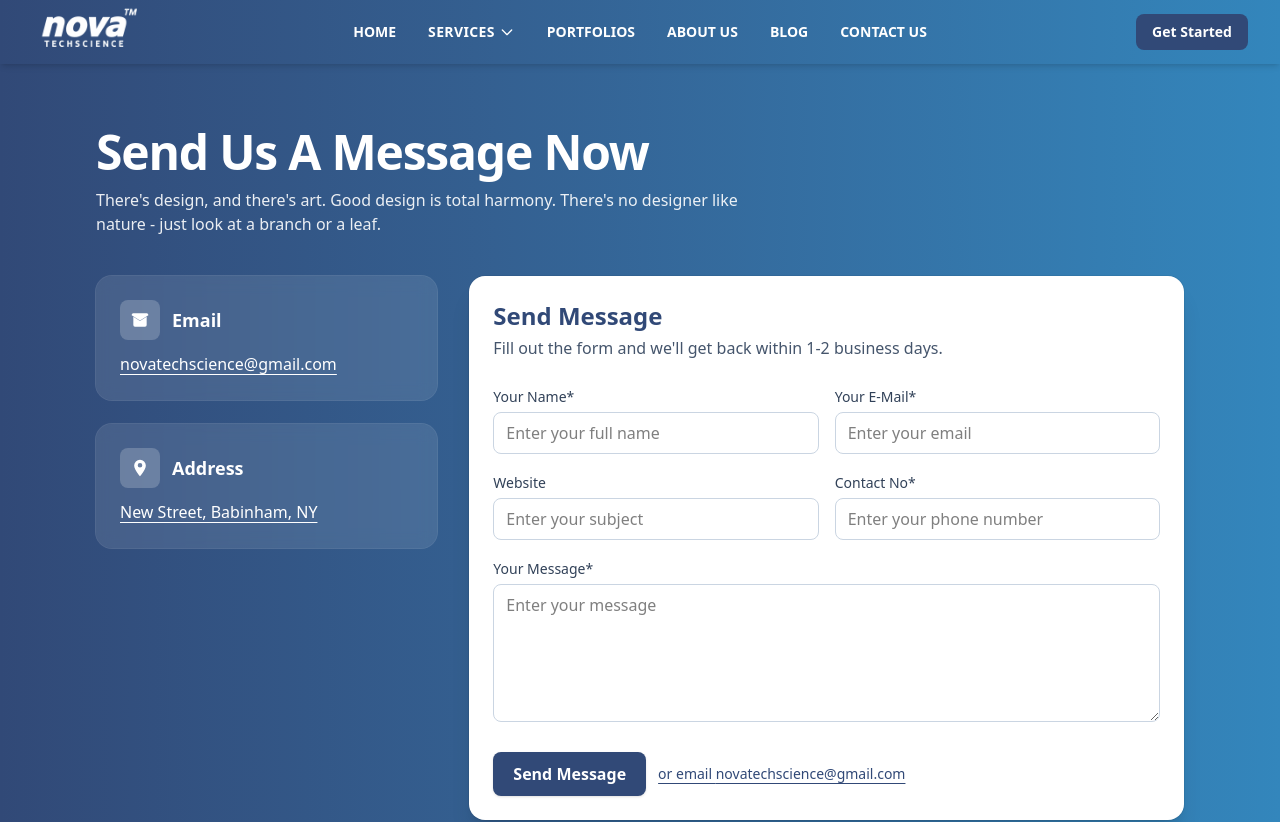
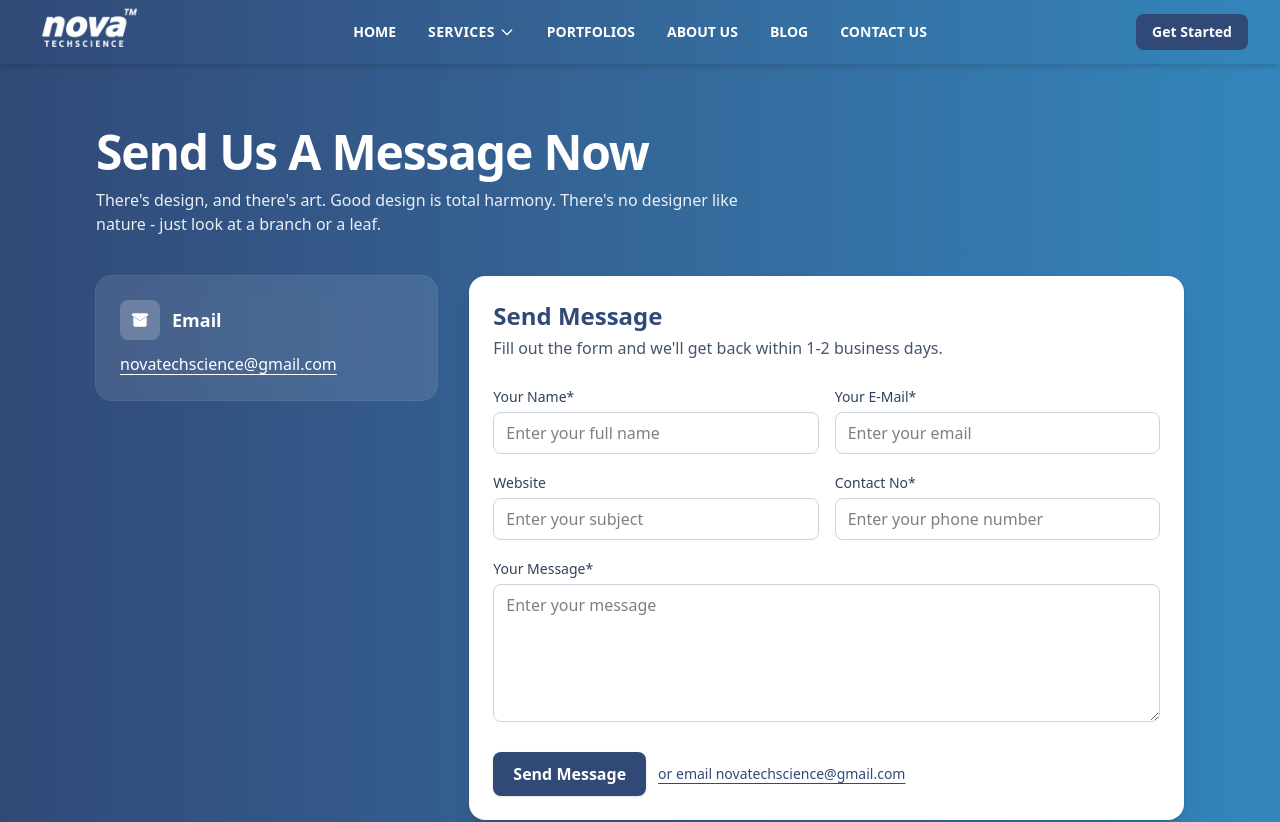
Before and after one commit to Prathamesh0008/Nova-office, a React (Vite) app: page /contact in a window 1280 px wide. Shown: the top 822 px of the page. Built offline with nearby package versions, Linux system fonts and the light colour scheme.

Commit message:
contact page

```diff
--- a/src/components/Contact.jsx
+++ b/src/components/Contact.jsx
@@ -1,6 +1,6 @@
 import React, { useState } from "react";
 
-const CONTACT_EMAIL = import.meta.env.VITE_CONTACT_EMAIL || "contact@address.com";
+const CONTACT_EMAIL = import.meta.env.VITE_CONTACT_EMAIL || "novatechscience@gmail.com";
 const DEFAULT_CONTACT_ENDPOINT = "/api/contact";
 const USER_DEFINED_CONTACT_ENDPOINT =
   import.meta.env.VITE_CONTACT_FORM_ENDPOINT?.trim() || "";
@@ -140,30 +140,7 @@ export default function Contact() {
             </div>
 
             {/* Address */}
-            <div className="rounded-2xl bg-white/10 p-6 text-white ring-1 ring-white/15 backdrop-blur">
-              <div className="flex items-center gap-3">
-                <div className="grid h-10 w-10 place-items-center rounded-lg bg-white/20">
-                  {/* map pin icon */}
-                  <svg
-                    className="h-5 w-5"
-                    viewBox="0 0 24 24"
-                    fill="currentColor"
-                    aria-hidden="true"
-                  >
-                    <path d="M12 2a7 7 0 00-7 7c0 5.25 7 13 7 13s7-7.75 7-13a7 7 0 00-7-7zm0 9.5A2.5 2.5 0 1112 6a2.5 2.5 0 010 5.5z" />
-                  </svg>
-                </div>
-                <h3 className="text-lg font-semibold">Address</h3>
-              </div>
-              <a
-                href="https://maps.google.com"
-                target="_blank"
-                rel="noopener noreferrer"
-                className="mt-3 inline-block font-medium underline underline-offset-4"
-              >
-                New Street, Babinham, NY
-              </a>
-            </div>
+
           </aside>
 
           {/* Right: form (fields & placeholders from ContactUs.js) */}
```
Also changed, not shown: 1 other file (tests, documents, lock files or other folders).
